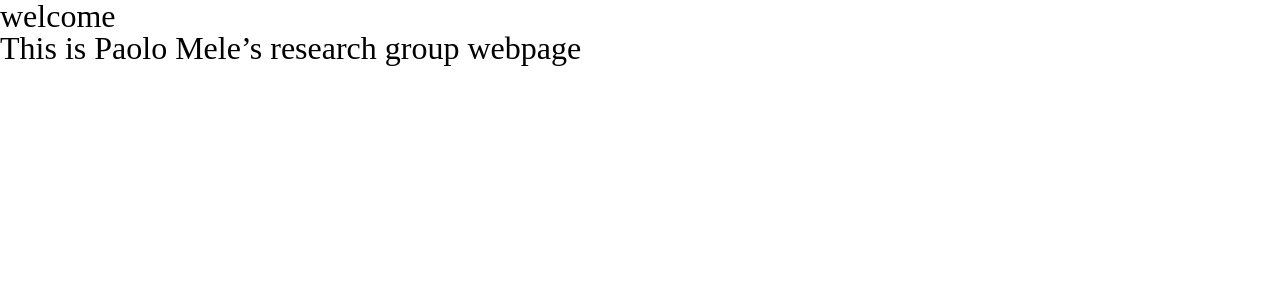
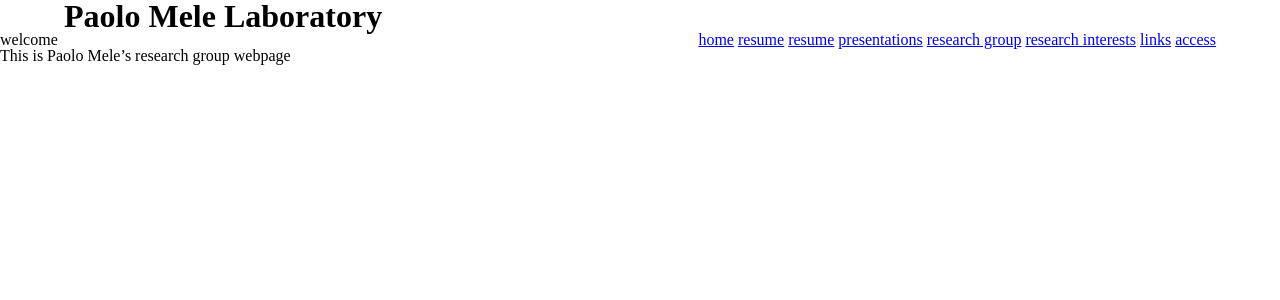
Before and after one commit to PmeleJP/mele, a Jekyll site: the page built from index.md, in a window 1280 px wide. Shown: the top 300 px of the page. Built offline with Jekyll 4.4.1, drawn with Linux system fonts in a browser that asks for light colours.

```diff
--- a/_config.yml
+++ b/_config.yml
@@ -1,6 +1,6 @@
 
 # github's jekyll override
-safe: true
+#safe: true
 lsi: false
 pygments: true
 
--- a/_layouts/site.html
+++ b/_layouts/site.html
@@ -14,7 +14,24 @@
 
 <body>
 
+  <div class="header">
+    <div class="title">Paolo Mele Laboratory</div>
+    <div class="menu">
+      <span class="item"><a href="/">home</a></span>
+      <span class="item"><a href="/resume.html">resume</a></span>
+      <span class="item"><a href="/publications.html">resume</a></span>
+      <span class="item"><a href="/presentations.html">presentations</a></span>
+      <span class="item"><a href="/group.html">research group</a></span>
+      <span class="item"><a href="/interests.html">research interests</a></span>
+      <span class="item"><a href="/links.html">links</a></span>
+      <span class="item"><a href="/access.html">access</a></span>
+    </div>
+  </div>
+
 {{ content }}
+
+  <div class="footer">
+  </div>
 
 </body>
 </html>
--- a/_plugins/js_compressor.rb
+++ b/_plugins/js_compressor.rb
@@ -12,6 +12,8 @@ module Jekyll
     safe true
 
     def generate(site)
+
+      return # disabled for now
 
       libs = Dir['_js/*.js']
       mtime = libs.collect { |e| File.new(e).mtime }.max
--- a/css/site.css
+++ b/css/site.css
@@ -2358,7 +2358,23 @@ a .icon-rotate-90:before, a .icon-rotate-180:before, a .icon-rotate-270:before,
   content: "\f18b";
 }
 
-/* line 9, ../_scss/site.scss */
-body {
+/* line 12, ../_scss/site.scss */
+.header {
+  width: 90%;
+  margin: auto;
+}
+
+/* line 16, ../_scss/site.scss */
+.title {
   font-size: 200%;
-}
+  font-weight: bold;
+}
+
+/* line 20, ../_scss/site.scss */
+.menu {
+  float: right;
+}
+/* line 22, ../_scss/site.scss */
+.menu .item {
+  width: 110px;
+}
--- a/index.md
+++ b/index.md
@@ -1,6 +1,6 @@
 ---
 layout: site
-title: MeleLab
+title: home
 ---
 
 ## welcome
```
Also changed, not shown: _scss/site.scss (+14 -0 lines).
